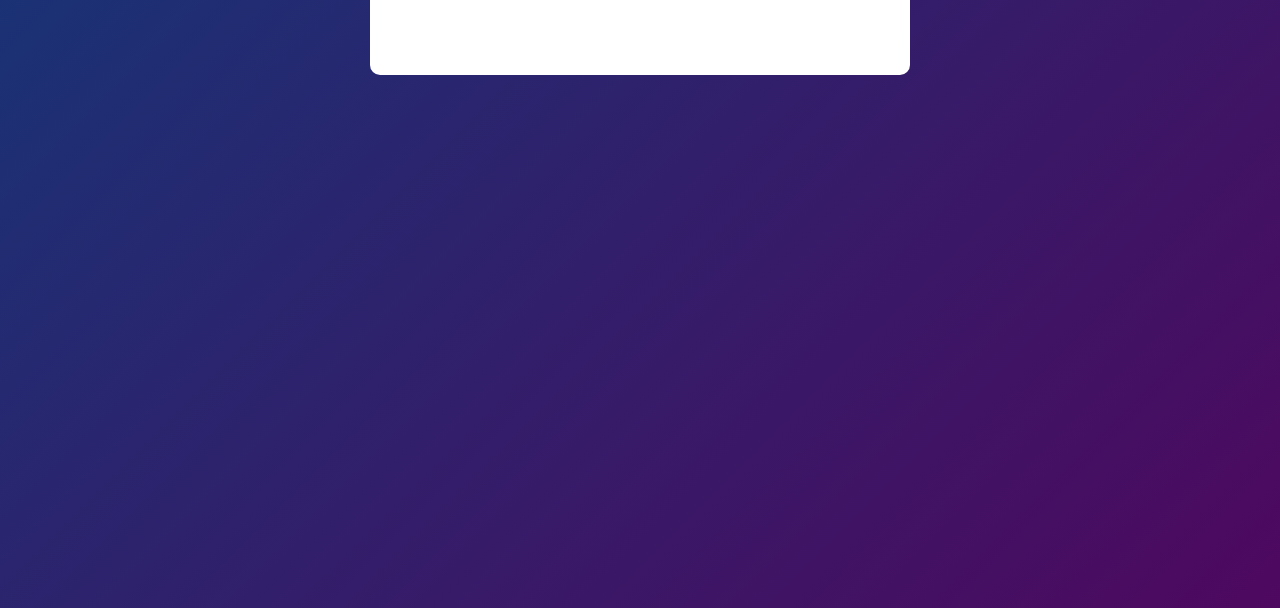
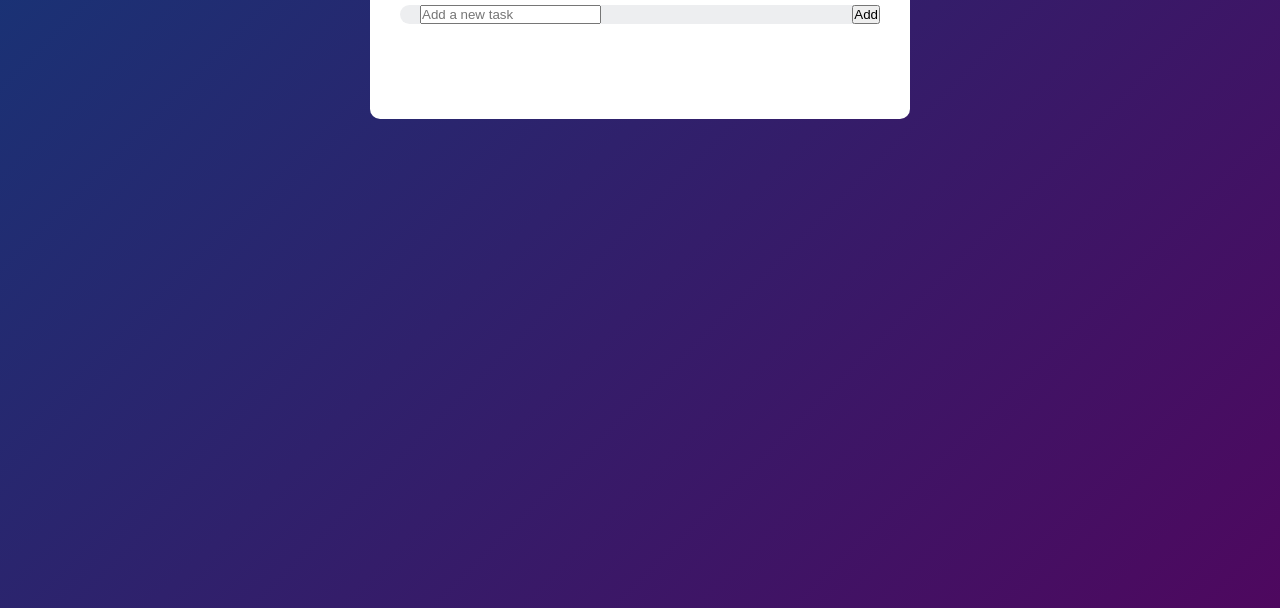
Before and after one commit to Hirwa-Kapya-Rene/todo-list, a plain HTML site: page index.html in a window 1280 px wide. Shown: the part 192-800 px from the top of the page. Drawn offline with Linux system fonts and the light colour scheme.

Commit message:
styled class row

```diff
--- a/index.html
+++ b/index.html
@@ -10,6 +10,10 @@
   <div class="container">
     <div class="todo-app">
       <h2>To-Do List <img src="" alt=""></h2>
+      <div class="row">
+        <input type="text" id="todo-input" placeholder="Add a new task">
+        <button id="add-todo">Add</button>
+      </div>
     </div>
   </div>
 </body>
--- a/style.css
+++ b/style.css
@@ -24,3 +24,12 @@
   margin-bottom: 20px;
 
 }
+.row{
+  display: flex;
+  align-items: center;
+  justify-content: space-between;
+  background-color: #edeef0;
+  border-radius: 30px;
+  padding-left: 20px;
+  margin-bottom: 25px;
+}
```
